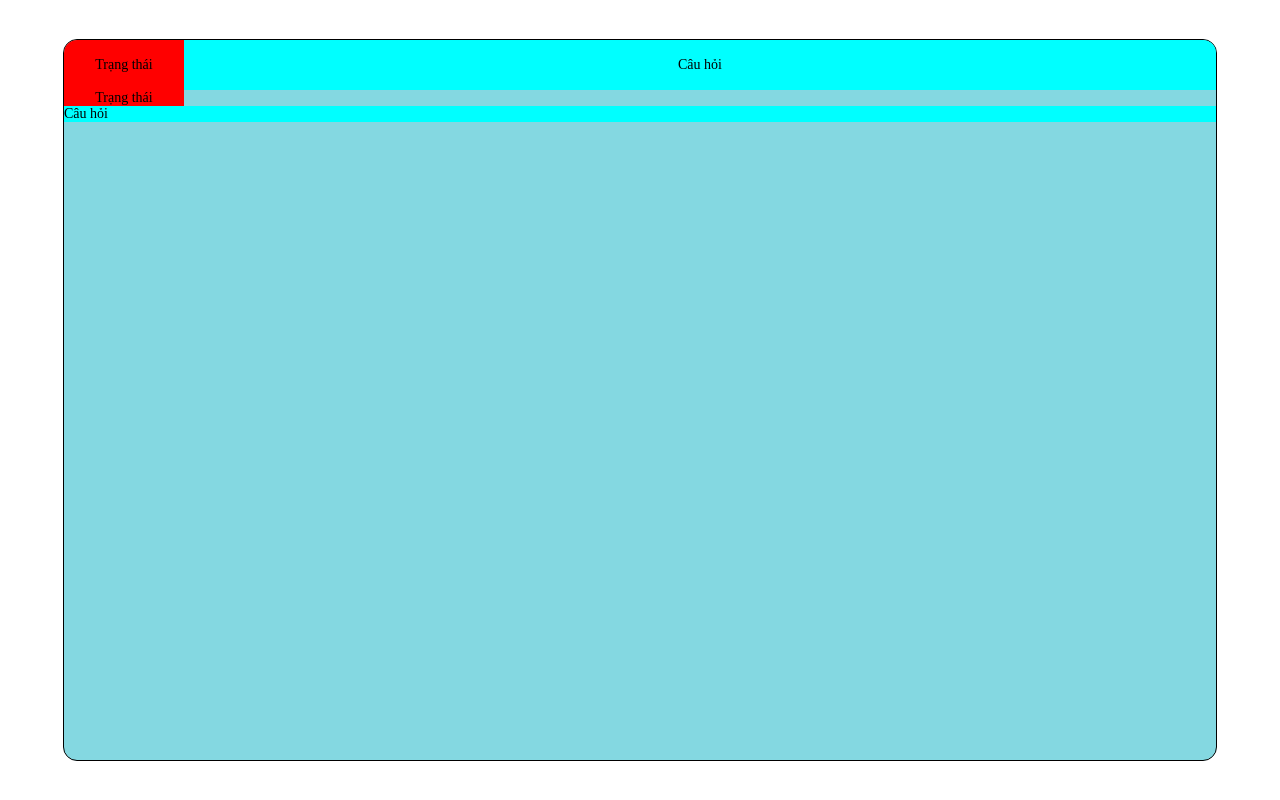
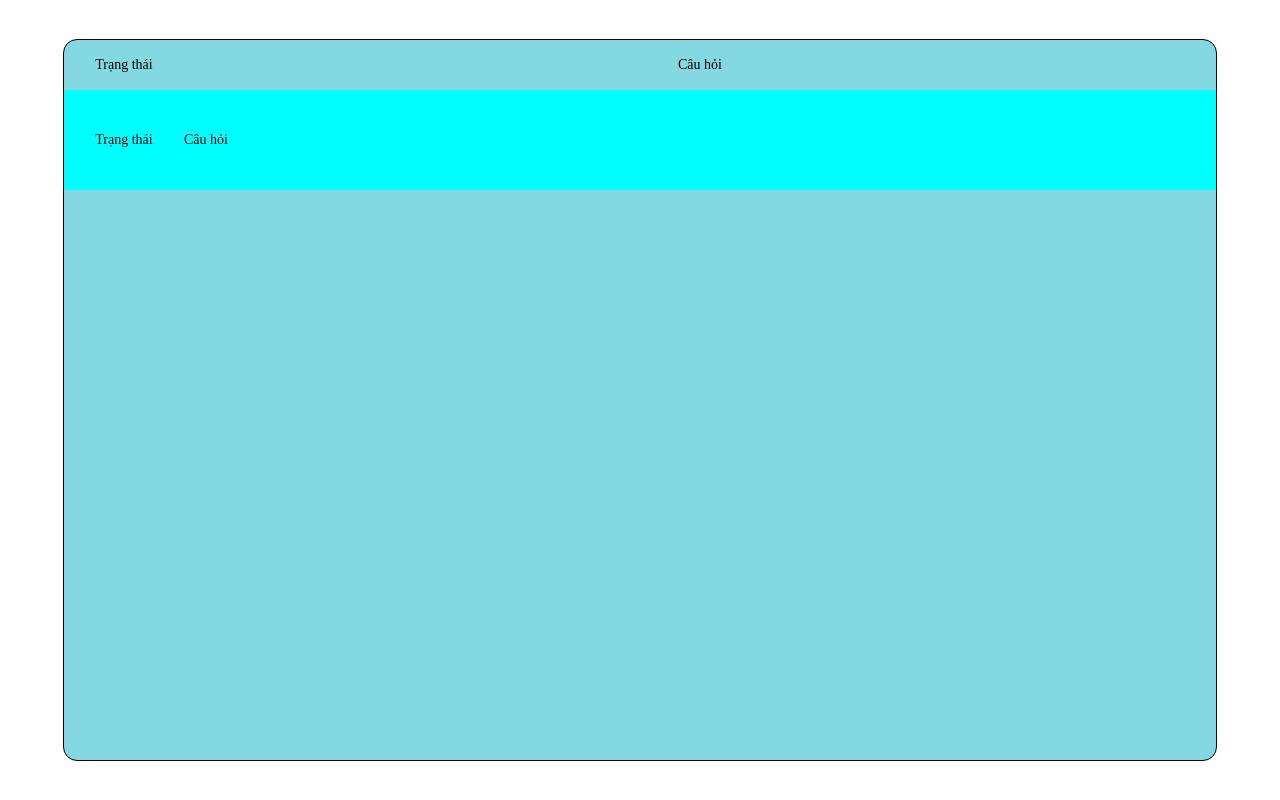
Before and after one commit to IL-vin9220/list_Question, a plain HTML site: page index.html in a window 1280 px wide. Drawn offline with Linux system fonts and the light colour scheme.

Commit message:
update css

```diff
--- a/index.css
+++ b/index.css
@@ -23,7 +23,6 @@ body{
     top: 50%;
     left: 50%;
     transform: translate(-50%, -50%);
-    overflow-y: auto;
     border: 1px solid black;
     border-radius: 14px;
     /* padding: 10px 14px;
@@ -45,12 +44,39 @@ body{
 
 .box-question .status{
     width: 120px;
-    background-color: red;
+    /* background-color: red; */
     text-align: center;
     align-content: center;
 }
 
 .box-question .question{
     flex: 1;
+    /* background-color: aqua; */
+}
+
+.box-question>.box-content{
+    width: 100%;
+    height: calc(100% - 50px);
+    overflow-y: auto;
+}
+
+.box-question>.box-content>.box-row{
+    width: 100%;
+    height: 100px;
     background-color: aqua;
+    align-items: center;
+    display: flex;
 }
+
+.box-question>.box-content>.box-row:hover{
+    cursor: pointer;
+}
+
+.box-question>.box-content>.box-row+.box-row{
+    margin-top: 10px;
+}
+
+/* .box-question>.box-content>.box-row>.question{
+    padding: 15px 10px;
+    box-sizing: border-box;
+} */
```
